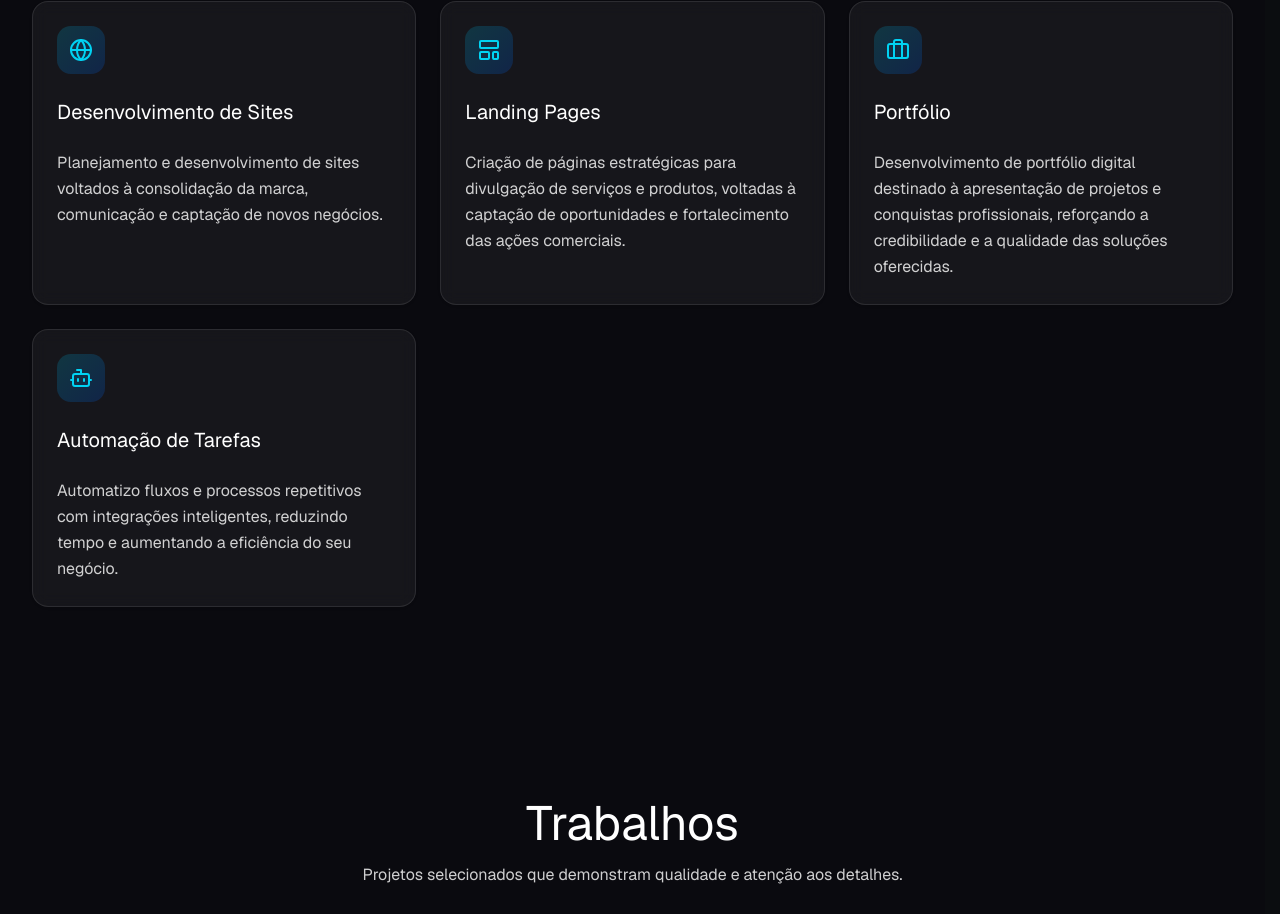
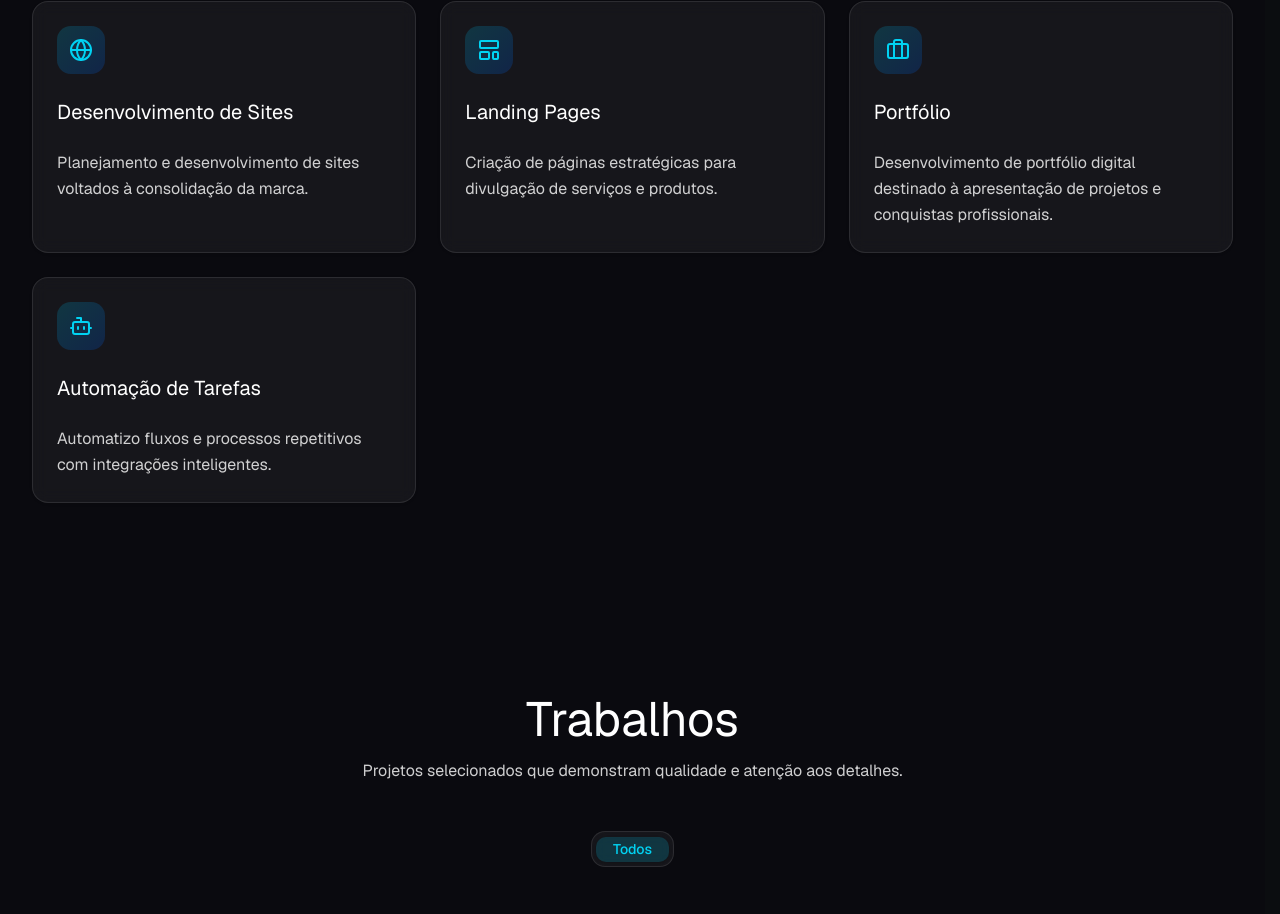
Before and after one commit to haronemagalhaes/devharonemagalhaes, a Next.js app: page / in a window 1280 px wide. Shown: the part 1183-2097 px from the top of the page. Built offline with nearby package versions, Linux system fonts and the light colour scheme.

Commit message:
atualizacao

```diff
--- a/src/app/home/services-section.tsx
+++ b/src/app/home/services-section.tsx
@@ -9,25 +9,25 @@ const services = [
     icon: Globe,
     title: "Desenvolvimento de Sites",
     description:
-      "Planejamento e desenvolvimento de sites voltados à consolidação da marca, comunicação e captação de novos negócios.",
+      "Planejamento e desenvolvimento de sites voltados à consolidação da marca.",
   },
   {
     icon: LayoutTemplate,
     title: "Landing Pages",
     description:
-      "Criação de páginas estratégicas para divulgação de serviços e produtos, voltadas à captação de oportunidades e fortalecimento das ações comerciais.",
+      "Criação de páginas estratégicas para divulgação de serviços e produtos.",
   },
   {
     icon: Briefcase,
     title: "Portfólio",
     description:
-      "Desenvolvimento de portfólio digital destinado à apresentação de projetos e conquistas profissionais, reforçando a credibilidade e a qualidade das soluções oferecidas.",
+      "Desenvolvimento de portfólio digital destinado à apresentação de projetos e conquistas profissionais.",
   },
   {
     icon: Bot,
     title: "Automação de Tarefas",
     description:
-      "Automatizo fluxos e processos repetitivos com integrações inteligentes, reduzindo tempo e aumentando a eficiência do seu negócio.",
+      "Automatizo fluxos e processos repetitivos com integrações inteligentes.",
   },
 ];
 
```
